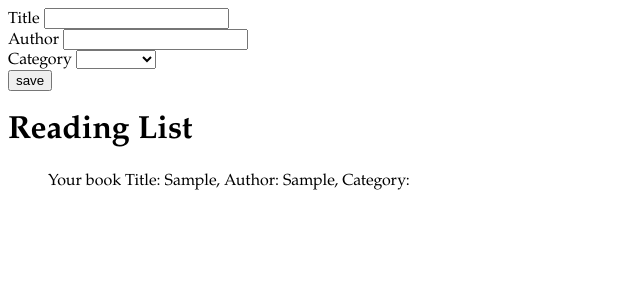
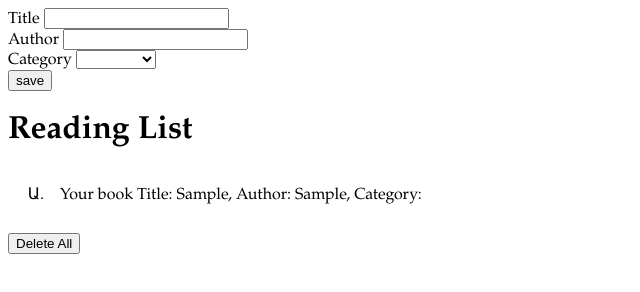
Before and after one commit to AndrewSGreig/week6_day4_lab_JSEvents, a plain HTML site: page index.html in a window 1280 px wide. Both pictures are taken after typing "Sample", "Sample" into the empty fields and a click on the input "save". Shown: the whole page, without its empty margins (0-640 px from the left). Drawn offline with Linux system fonts and the light colour scheme.

Commit message:
added delete all and flexbox

```diff
--- a/css/main.css
+++ b/css/main.css
@@ -1,3 +1,13 @@
 body {
   font-family: Palatino;
 }
+
+#reading-list {
+    display: flex;
+    flex-direction: row;
+    flex-wrap: wrap;
+}
+#reading-list li{
+  list-style: armenian;
+  padding: 12px;
+}
--- a/index.html
+++ b/index.html
@@ -32,9 +32,12 @@
       </div>
     </div>
     <input type="submit" value="save"/>
+
   </form>
 
   <h1>Reading List</h1>
   <ul id="reading-list"></ul>
+
+  <button id="deleteAll">Delete All</button>
 </body>
 </html>
--- a/js/app.js
+++ b/js/app.js
@@ -3,10 +3,13 @@ document.addEventListener('DOMContentLoaded', () => {
 
   const handleFormSubmit = function(event){
     event.preventDefault();
-    debugger;
     console.log('in the function');
-    const resultParagraph = document.querySelector('#reading-list');
-    resultParagraph.textContent += `Your book Title: ${event.target.title.value}, Author: ${event.target.author.value}, Category: ${event.target.category.value}`;
+    const resultList = document.querySelector('#reading-list');
+
+    const newLi = document.createElement('li');
+    newLi.textContent = `Your book Title: ${event.target.title.value}, Author: ${event.target.author.value}, Category: ${event.target.category.value}`;
+    resultList.appendChild(newLi);
+    // resultParagraph.textContent += `Your book Title: ${event.target.title.value}, Author: ${event.target.author.value}, Category: ${event.target.category.value}`;
 
     form.reset();
 
@@ -14,5 +17,14 @@ document.addEventListener('DOMContentLoaded', () => {
 
   const form = document.querySelector('#new-item-form');
   form.addEventListener('submit', handleFormSubmit);
+
+  const handleDeleteAllButtonClick = function(){
+    const readingList = document.querySelector('#reading-list');
+    while (readingList.firstChild) readingList.removeChild(readingList.firstChild);
+
+  }
+  const button = document.querySelector('#deleteAll');
+  button.addEventListener('click', handleDeleteAllButtonClick);
+
   console.log('at the bottom');
 });
```
